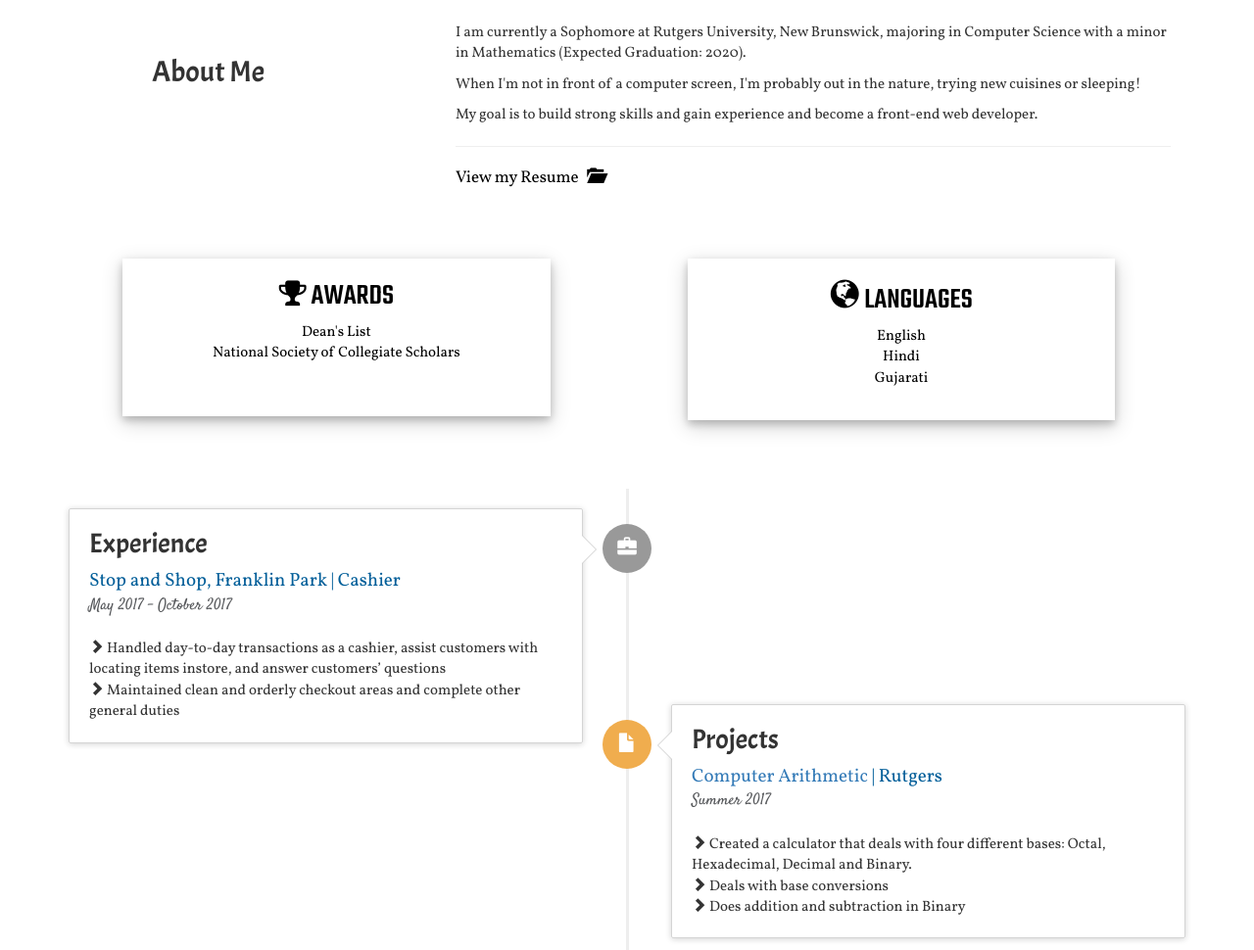
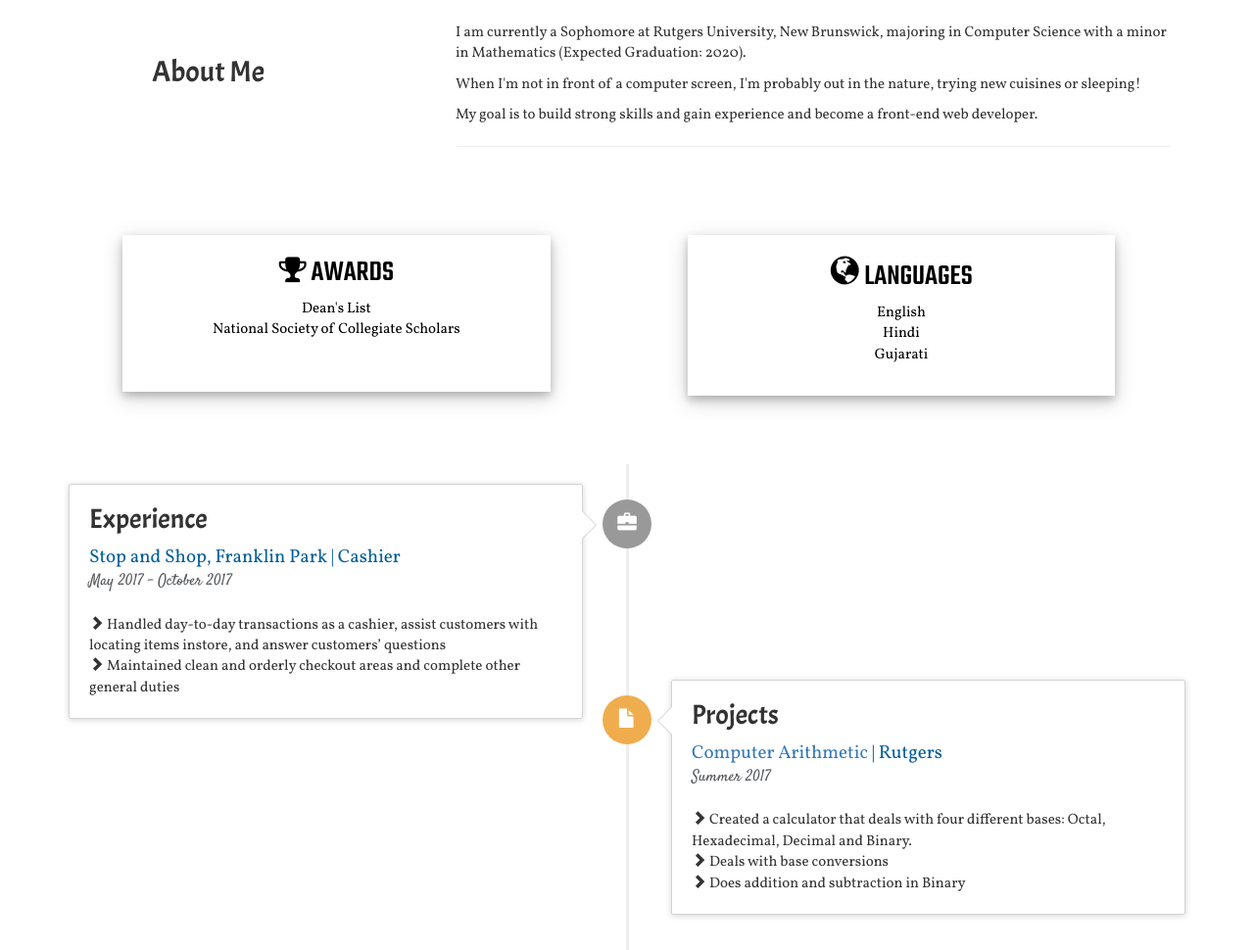
Before and after one commit to hetaalll/hetaalll.github.io, a plain HTML site: page index.html in a window 1280 px wide. Shown: the part 757-1727 px from the top of the page at 98% size. Drawn offline with nearby package versions, Linux system fonts and the light colour scheme.

Commit message:
update.....

```diff
--- a/index.html
+++ b/index.html
@@ -89,7 +89,7 @@
         <p>When I'm not in front of a computer screen, I'm probably
         out in the nature, trying new cuisines or sleeping! </p>
         <p>My goal is to build strong skills and gain experience and become a front-end web developer.</p> <hr>
-        <a  class="resume" href = "Resume.pdf" target ="_blank"> View my Resume&ensp;<span class="glyphicon glyphicon-folder-open"></span></a>
+        <!--<a  class="resume" href = "Resume.pdf" target ="_blank"> View my Resume&ensp;<span class="glyphicon glyphicon-folder-open"></span></a>-->
       </div> <!--col-sm-8-->
     </div> <!--container-->
 
```
